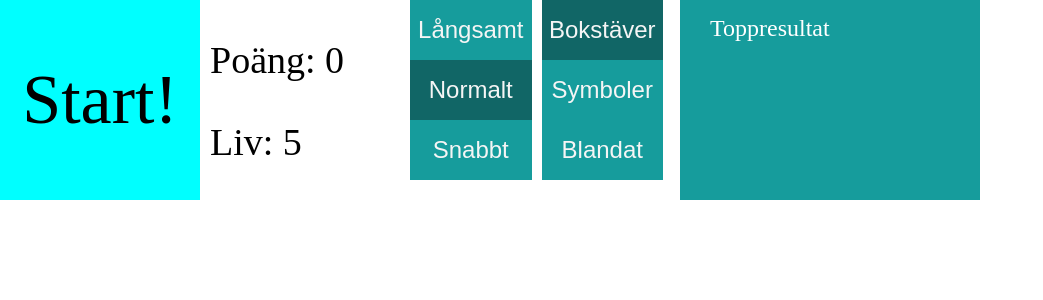
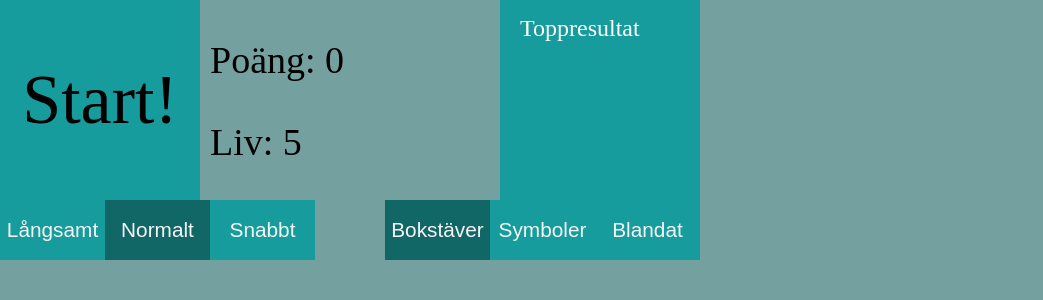
Before and after one commit to HelloWorldSweden/uppdrag, a PHP site: page / in a window 1280 px wide. Shown: the top 300 px of the page, without its empty margins (0-1043 px from the left). Run offline with PHP 8.4, Linux system fonts and the light colour scheme.

Commit message:
keyPress flexible

```diff
--- a/hanoi/index.html
+++ b/hanoi/index.html
@@ -7,6 +7,7 @@
     <title>Hello World - Towers of Hanoi</title>
 </head>
 <body>
+    <div class="container">
         <div id="hanoiGameBox">
             <div id="scoreBox">
                 <div>
@@ -22,6 +23,8 @@
                 </div>
             </div>
         </div>
+    </div>
+
 </body>
 <script src="script.js"></script>
 </html>
--- a/keyPress/index.html
+++ b/keyPress/index.html
@@ -7,6 +7,7 @@
     <link rel="stylesheet" href="style.css">
 </head>
 <body>
+    <div id="iframe">
         <div id=container>
             <div id=gameBox>
                 <div id=clock></div>
@@ -15,6 +16,13 @@
             <div id=scoreBox>
                 <p>Poäng: 0</p>
                 <p>Liv: 5</p>
+            </div>
+            <div id="hiscoreBox">
+                <h2>Toppresultat</h2>
+                <div class="row">
+                    <div id="placements"></div>
+                    <div id="hiscores"></div>
+                </div>
             </div>
             <div id=settings>
                 <div id=speed>
@@ -28,12 +36,7 @@
                     <button>Blandat</button>
                 </div>
             </div>
-        <div id="hiscoreBox">
-            <h2>Toppresultat</h2>
-            <div class="row">
-                <div id="placements"></div>
-                <div id="hiscores"></div>
-            </div>
+
         </div>
     </div>
 
--- a/keyPress/script.js
+++ b/keyPress/script.js
@@ -9,7 +9,6 @@ var settings = document.querySelectorAll("#settings button");
 var scoreText = scoreBoxVals[0];
 var livesText = scoreBoxVals[1];
 var hiscoreBox = document.querySelector("#hiscoreBox");
-
 
 var lives = 5;
 var clockTimeout;
@@ -41,7 +40,7 @@ function start(){
 }
 
 function updateScore(){
-    scoreText.innerHTML = "Poäng: " + score + process.env.TEST;
+    scoreText.innerHTML = "Poäng: " + score;
     livesText.innerHTML = "Liv: " + lives;
 }
 
@@ -50,7 +49,7 @@ function sleep(ms){
 }
 
 function resetColor(){
-    box.style.setProperty("background-color", "aqua");
+    box.style.setProperty("background-color", "var(--game-color)");
     text.style.setProperty("color", "black");
 }
 
@@ -145,7 +144,7 @@ function loseLife(){
     if(lives <= 0){
         updateScore();
         text.style.setProperty("color", "black");
-        box.style.setProperty("background-color", "red");
+        box.style.setProperty("background-color", "var(--lose-color)");
         clock.style.setProperty("clip-path", "polygon(50% 0, 50% 0, 50% 50%)")
         started = false;
         if (score > hiscores[hiscores.length - 1] || hiscores.length < 5){
@@ -183,8 +182,8 @@ function update_hiscore(score){
        hiscores.push(score);
     }
     hiscores.sort((a,b) => b-a);
-    if(hiscores.length > 5){
-        hiscores = hiscores.slice(0,5);
+    if(hiscores.length > 3){
+        hiscores = hiscores.slice(0,3);
     }
     placements.innerHTML = "";
     hiscoreList.innerHTML =  "";
--- a/keyPress/style.css
+++ b/keyPress/style.css
@@ -1,13 +1,28 @@
+:root{
+    --back-color: rgb(117, 160, 160);
+    --button-color: rgb(22, 156, 156);
+    --button-highlight-color: rgb(17,102,102);
+    --lose-color: rgb(131, 38, 38);
+    --game-color: rgb(22, 156, 156);
+}
+
+
 body {
   font-family: "Nunito";
   margin: 0px;
+  background-color: var(--back-color);
 }
 
+#iframe{
+    position: relative;
+    /* left: calc(50% - 350px); */
+    width: 100%;
+}
 
 #gameBox{
     height: 200px;
     width: 200px;
-    background-color: aqua;
+    background-color: var(--game-color);
     display: flex;
     justify-content: center;
     align-items: center;
@@ -28,42 +43,46 @@ body {
 
 #scoreBox{
     height: 200px;
-    width: 200px;
+    width: max(calc(100% - 400px), 200px);
     justify-content: left;
     flex-direction: column;
-    padding-left: 10px;
 }
 
 #scoreBox p{
     font-size: 38px;
+    margin-left: 10px;
 }
 
 #container{
+    width: min(700px, 100%);
     display: flex;
     flex-direction: row;
     flex-wrap: wrap;
+    justify-content: space-between;
 }
 
 #settings{
     display: flex;
     flex-direction: row;
-    width: 270px;
+    flex-wrap: wrap;
+    justify-content: space-between;
+    width: 100%;
 }
 
 #settings div{
-    height: 200px;
-    width: 45%;
-    flex-direction: column-reverse;
-    margin-right: 10px ;
+    width: max(200px, 45%);
+    display: flex;
+    flex-direction: row;
+
 }
 
 #settings button{
-    background-color: rgb(22, 156, 156);
+    background-color: var(--button-color);
     color: whitesmoke;
     border: none;
-    width: 100%;
+    width: calc(100% / 3);
     height: 60px;
-    font-size: 1.5rem;
+    font-size: 1.3rem;
 }
 
 #settings button:hover{
@@ -71,15 +90,16 @@ body {
 }
 
 #settings button.selected{
-    background-color: rgb(17, 102, 102);
+    background-color: var(--button-highlight-color);
 }
 
 #hiscoreBox{
-    background-color: rgb(22,156,156);
-    width: 300px;
+    background-color: var(--button-color);
+    width: 200px;
     display: flex;
     flex-direction: column;
     color: white;
+    font-size: 1rem;
 }
 
 #hiscoreBox h2{
```
Lines whose indentation alone changed are shown as unchanged.
